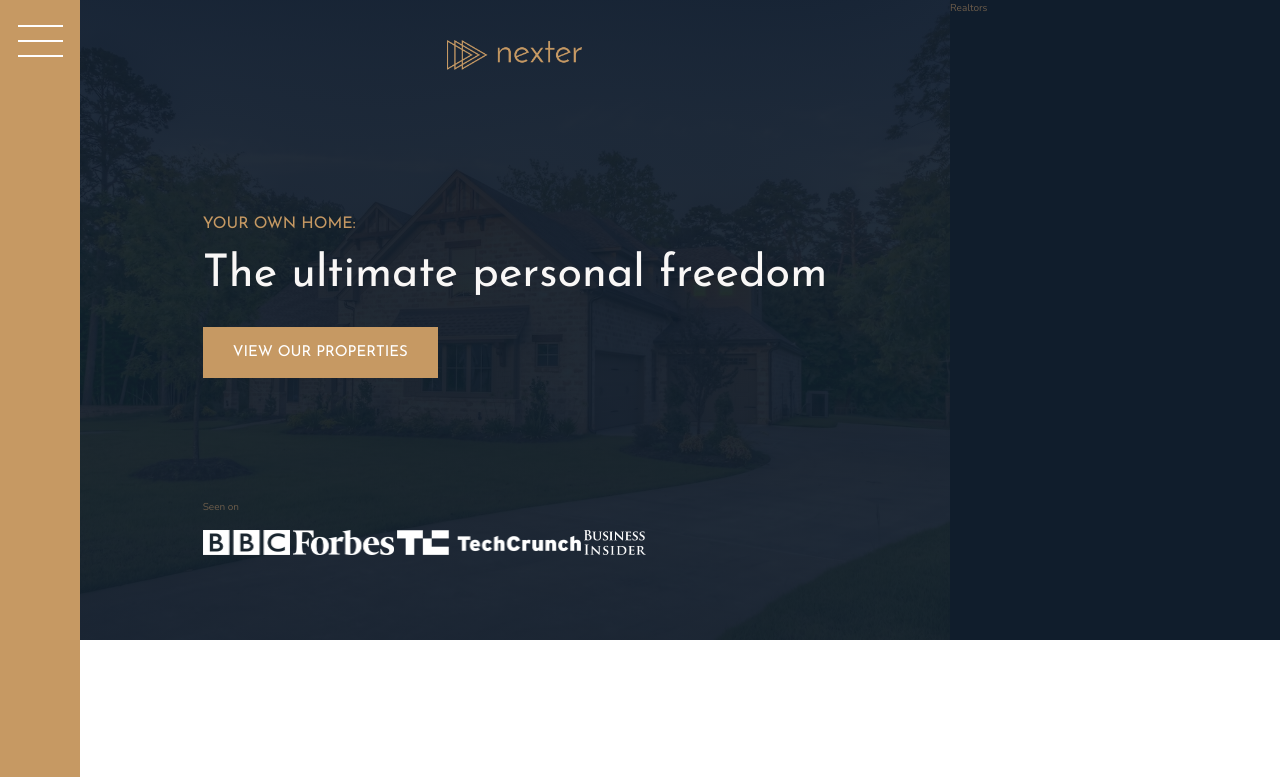
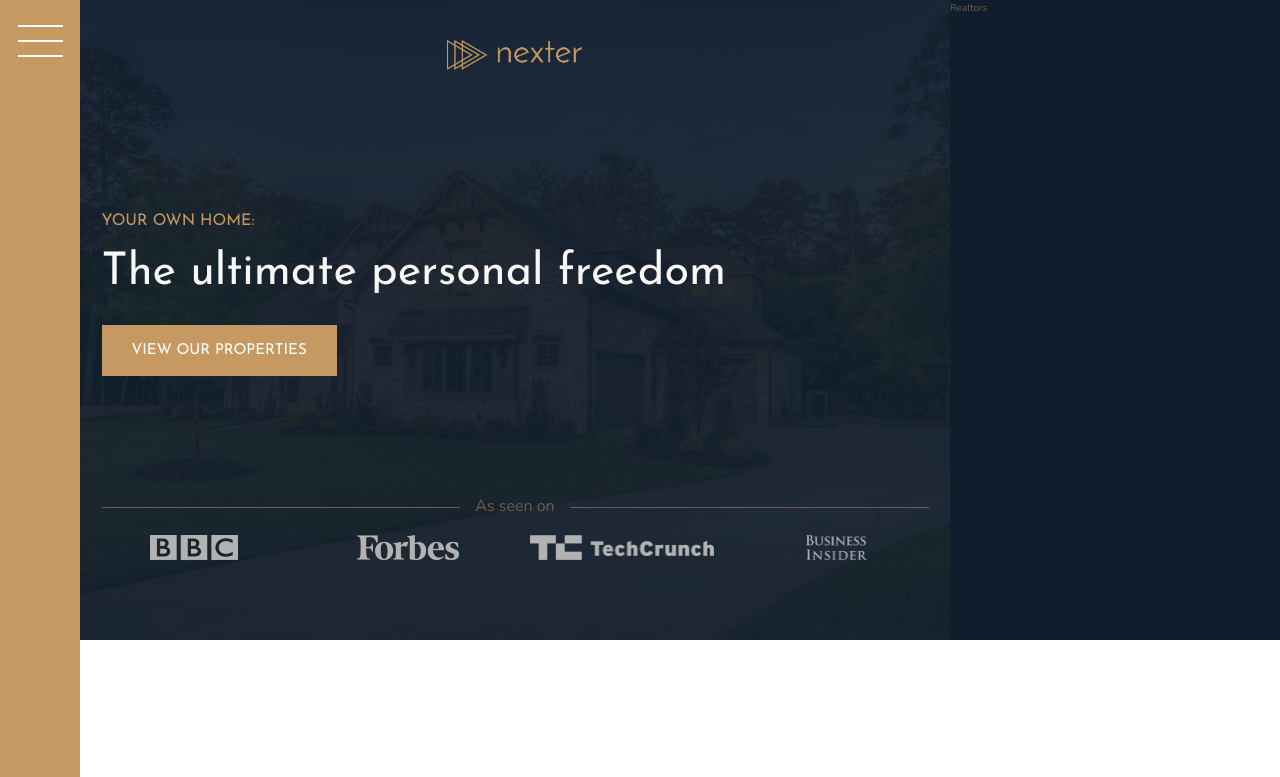
Before and after one commit to matheusalxds/Advance-CSS-Course-Nexter, a website: page index.html in a window 1280 px wide. Shown: the top 777 px of the page. Drawn offline with nearby package versions, Linux system fonts and the light colour scheme.

Commit message:
Finished all the style of header, except the right side

```diff
--- a/index.html
+++ b/index.html
@@ -21,7 +21,7 @@
       <h3 class="heading-3">Your own home:</h3>
       <h1 class="heading-1">The ultimate personal freedom</h1>
       <button class="btn header__btn">View our properties</button>
-      <div class="header__seenon-text">Seen on</div>
+      <div class="header__seenon-text">As seen on</div>
       <div class="header__seenon-logos">
         <img src="img/logo-bbc.png" alt="See on logo 1">
         <img src="img/logo-forbes.png" alt="See on logo 2">
--- a/sass/_header.scss
+++ b/sass/_header.scss
@@ -26,11 +26,32 @@
   }
 
   &__seenon-logos {
+    display: grid;
+    grid-template-columns: repeat(4, 1fr);
+    grid-column-gap: 3rem;
+    justify-items: center;
+
     img {
+      filter: brightness(70%);
       height: 2.5rem;
     }
   }
 
-  &__text {
+  &__seenon-text {
+    display: grid;
+    grid-template-columns: 1fr max-content 1fr;
+    grid-column-gap: 1.5rem;
+    align-items: center;
+
+    font-size: 1.6rem;
+    color: $color-grey-dark-2;
+
+    &::before,
+    &::after {
+      content: '';
+      height: 1px;
+      display: block;
+      background-color: currentColor;
+    }
   }
 }
```
Also changed, not shown: css/style.css.
